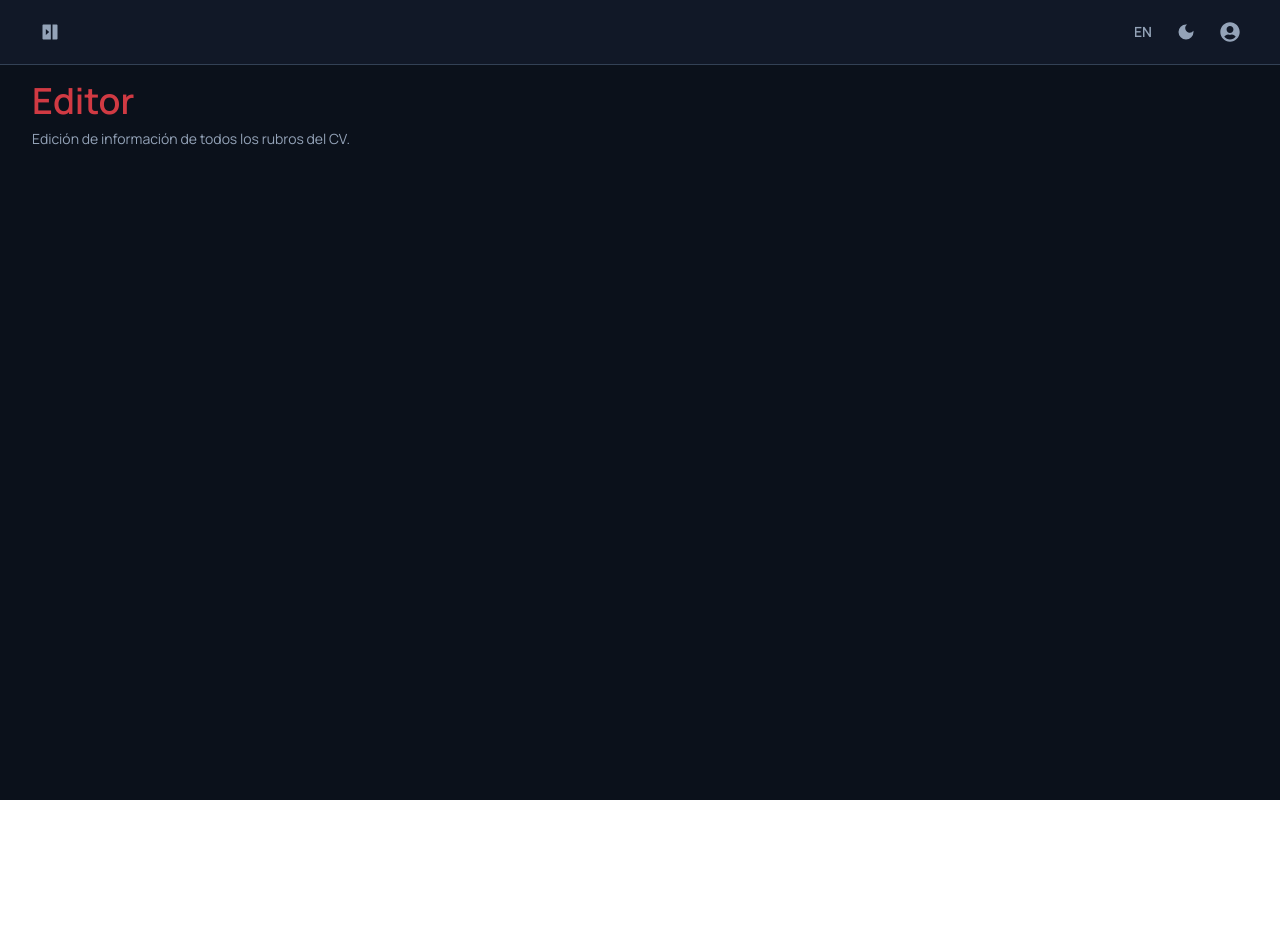
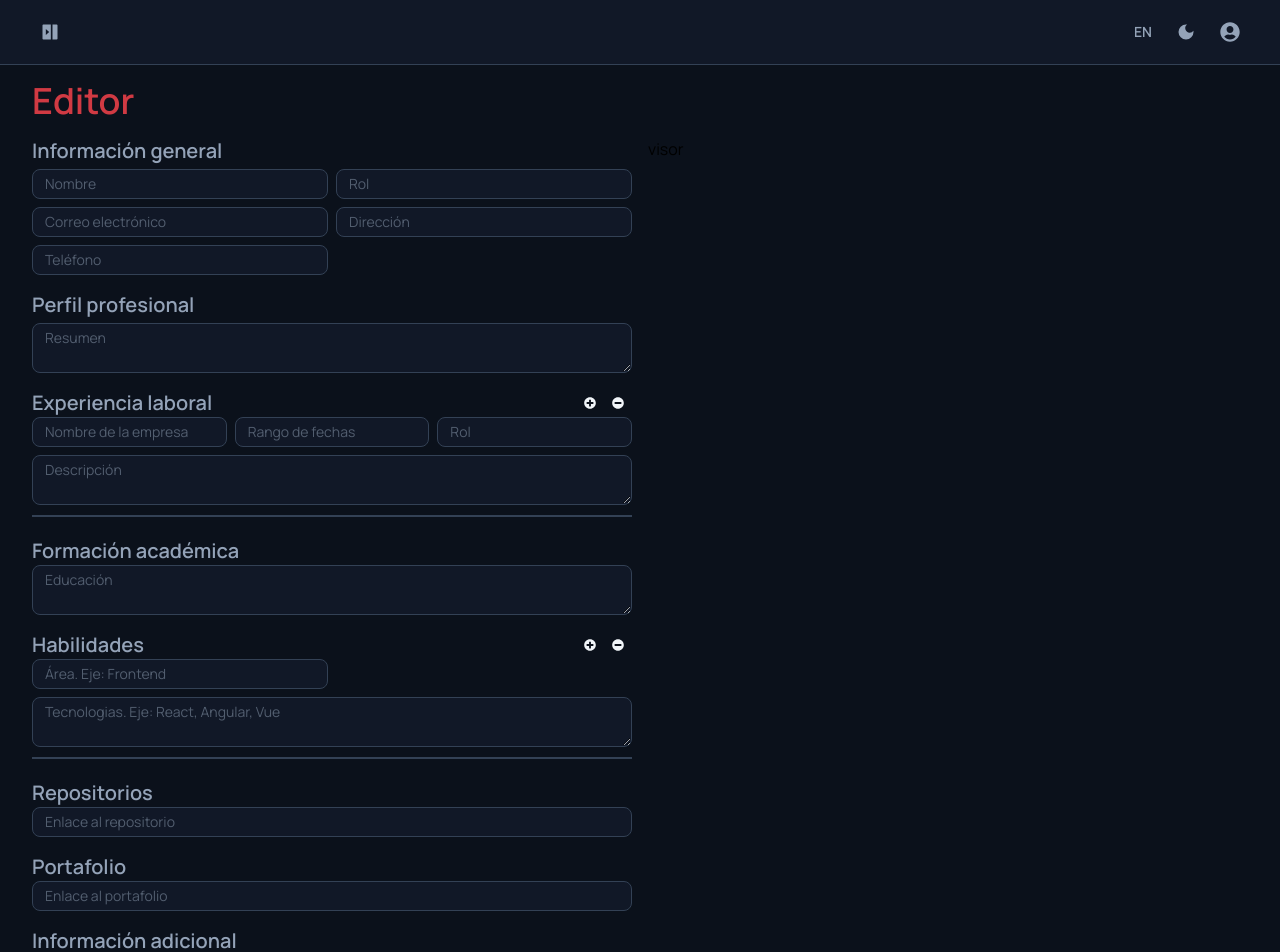
Before and after one commit to cr-gcc/career-stack, a React (Vite) app: page /editor in a window 1280 px wide. Shown: the top 952 px of the page. Before the commit the page ends 800 px from the top, so only its background shows below. Built offline with nearby package versions, Linux system fonts and the light colour scheme.

Commit message:
Campos del editor con diseño

```diff
--- a/src/domains/admin/pages/EditorPage.tsx
+++ b/src/domains/admin/pages/EditorPage.tsx
@@ -1,15 +1,96 @@
 import { useTranslation } from "react-i18next";
+import { InputLabelIcon } from "@components/ui/InputLabelIcon";
+import { ButtonIcon } from "@components/ui/ButtonIcon";
+import { FaPlusCircle, FaMinusCircle } from "react-icons/fa";
 
 export function EditorPage() {
     const { t } = useTranslation();
 
     return (
-        <div className="flex flex-col gap-4 sm:gap-6 w-full max-w-7xl mx-auto">
+        <div className="flex flex-col gap-2 sm:gap-4 w-full max-w-7xl mx-auto mb-8">
             <div className="space-y-1 sm:space-y-2">
                 <h2 className="h2 text-primary">{t('editor.title')}</h2>
-                <p className="text-sm sm:text-md text-ts">
-                    {t('editor.subtitle')}
-                </p>
+            </div>
+            <div className="grid grid-cols-1 sm:grid-cols-2 gap-2 sm:gap-4 w-full">
+                <div className="flex flex-col gap-1 sm:gap-2 w-full">
+                    <div id="editor-section-general-info" className="mb-2">
+                        <h5 className="h5 text-ts mb-1">{t('editor.sections.generalInfo')}</h5>
+                        <div className="grid grid-cols-1 sm:grid-cols-2 gap-1 sm:gap-2 w-full">
+                            <InputLabelIcon type="text" placeholder={t('editor.fields.name')} className="w-full text-sm" />
+                            <InputLabelIcon type="text" placeholder={t('editor.fields.rol')} className="w-full text-sm" />
+                            <InputLabelIcon type="email" placeholder={t('editor.fields.email')} className="w-full text-sm" />
+                            <InputLabelIcon type="text" placeholder={t('editor.fields.address')} className="w-full text-sm" />
+                            <InputLabelIcon type="number" placeholder={t('editor.fields.phone')} className="w-full text-sm" />
+                        </div>
+                    </div>
+                    <div id="editor-section-profesional-profile" className="mb-2">
+                        <h5 className="h5 text-ts mb-1">{t('editor.sections.profesionalProfile')}</h5>
+                        <div className="flex flex-col gap-1 sm:gap-2 w-full">
+                            <textarea className="w-full rounded-lg border border-border bg-surface px-3 py-1 focus:outline-none focus:border-primary focus:ring-1 focus:ring-primary transition-colors text-tp placeholder:text-ts/50 text-sm" placeholder={t('editor.fields.summary')}></textarea>
+                        </div>
+                    </div>
+                    <div id="editor-section-work-experiences" className="mb-2">
+                        <div className="flex justify-between w-full">
+                            <h5 className="h5 text-ts">{t('editor.sections.workExperiences')}</h5>
+                            <div className="flex">
+                                <ButtonIcon icon={<FaPlusCircle />} className="text-xs text-emphasis" />
+                                <ButtonIcon icon={<FaMinusCircle />} className="text-xs text-emphasis" />
+                            </div>
+                        </div>
+                        <div className="grid grid-cols-1 sm:grid-cols-3 gap-1 sm:gap-2 w-full">
+                            <InputLabelIcon type="text" placeholder={t('editor.fields.companyName')} className="w-full text-sm" />
+                            <InputLabelIcon type="text" placeholder={t('editor.fields.dateRange')} className="w-full text-sm" />
+                            <InputLabelIcon type="email" placeholder={t('editor.fields.rol')} className="w-full text-sm" />
+                            <div className="col-span-3">
+                                <textarea className="w-full rounded-lg border border-border bg-surface px-3 py-1 focus:outline-none focus:border-primary focus:ring-1 focus:ring-primary transition-colors text-tp placeholder:text-ts/50 text-sm" placeholder={t('editor.fields.description')}></textarea>
+                            </div>
+                        </div>
+                        <hr className="border-b border-border my-1" />
+                    </div>
+                    <div id="editor-section-education" className="mb-2">
+                        <h5 className="h5 text-ts">{t('editor.sections.education')}</h5>
+                        <div className="flex flex-col gap-1 sm:gap-2 w-full">
+                            <textarea className="w-full rounded-lg border border-border bg-surface px-3 py-1 focus:outline-none focus:border-primary focus:ring-1 focus:ring-primary transition-colors text-tp placeholder:text-ts/50 text-sm" placeholder={t('editor.fields.education')}></textarea>
+                        </div>
+                    </div>
+                    <div id="editor-section-skills" className="mb-2">
+                        <div className="flex justify-between w-full">
+                            <h5 className="h5 text-ts">{t('editor.sections.skills')}</h5>
+                            <div className="flex">
+                                <ButtonIcon icon={<FaPlusCircle />} className="text-xs text-emphasis" />
+                                <ButtonIcon icon={<FaMinusCircle />} className="text-xs text-emphasis" />
+                            </div>
+                        </div>
+                        <div className="grid grid-cols-1 sm:grid-cols-2 gap-1 sm:gap-2 w-full">
+                            <InputLabelIcon type="text" placeholder={t('editor.fields.area')} className="w-full text-sm" />
+                            <div className="col-span-2">
+                                <textarea className="w-full rounded-lg border border-border bg-surface px-3 py-1 focus:outline-none focus:border-primary focus:ring-1 focus:ring-primary transition-colors text-tp placeholder:text-ts/50 text-sm" placeholder={t('editor.fields.tecnologies')}></textarea>
+                            </div>
+                        </div>
+                        <hr className="border-b border-border my-1" />
+                    </div>
+                    <div id="editor-section-repositories" className="mb-2">
+                        <h5 className="h5 text-ts">{t('editor.sections.repositories')}</h5>
+                        <div className="flex flex-col gap-1 sm:gap-2 w-full">
+                            <InputLabelIcon type="text" placeholder={t('editor.fields.repositoryLink')} className="w-full text-sm" />
+                        </div>
+                    </div>
+                    <div id="editor-section-portfolio" className="mb-2">
+                        <h5 className="h5 text-ts">{t('editor.sections.portfolio')}</h5>
+                        <div className="flex flex-col gap-1 sm:gap-2 w-full">
+                            <InputLabelIcon type="text" placeholder={t('editor.fields.portfolioLink')} className="w-full text-sm" />
+                        </div>
+                    </div>
+                    <div id="editor-section-extra-info">
+                        <h5 className="h5 text-ts">{t('editor.sections.extraInfo')}</h5>
+                        <div className="flex flex-col gap-1 sm:gap-2 w-full">
+                            <textarea className="w-full rounded-lg border border-border bg-surface px-3 py-1 focus:outline-none focus:border-primary focus:ring-1 focus:ring-primary transition-colors text-tp placeholder:text-ts/50 text-sm" placeholder={t('editor.fields.extraInfo')}></textarea>
+                        </div>
+                    </div>
+                </div>
+                <div>
+                    <p>visor</p>
+                </div>
             </div>
         </div>
     )
--- a/src/i18n/locales/en.ts
+++ b/src/i18n/locales/en.ts
@@ -53,7 +53,34 @@ export const en = {
 
     editor: {
         title: 'Editor',
-        subtitle: 'Editing information of all CV sections.',
+        sections: {
+            generalInfo: 'General information',
+            profesionalProfile: 'Professional profile',
+            workExperiences: 'Work experiences',
+            education: 'Education',
+            skills: 'Skills',
+            repositories: 'Repositories',
+            portfolio: 'Portfolio',
+            extraInfo: 'Extra information',
+        },
+
+        fields: {
+            name: 'Name',
+            rol: 'Rol',
+            email: 'Email',
+            address: 'Address',
+            phone: 'Phone',
+            summary: 'Summary',
+            companyName: 'Company name',
+            dateRange: 'Date range',
+            description: 'Description',
+            education: 'Education',
+            area: 'Area. Example: Frontend',
+            tecnologies: 'Tecnologies. Example: React, Angular, Vue',
+            repositoryLink: 'Repository link',
+            portfolioLink: 'Portfolio link',
+            extraInfo: 'Extra information',
+        }
     },
 
     jobOffers: {
--- a/src/i18n/locales/es.ts
+++ b/src/i18n/locales/es.ts
@@ -53,7 +53,35 @@ export const es = {
 
     editor: {
         title: 'Editor',
-        subtitle: 'Edición de información de todos los rubros del CV.',
+        sections: {
+            generalInfo: 'Información general',
+            profesionalProfile: 'Perfil profesional',
+            workExperiences: 'Experiencia laboral',
+            education: 'Formación académica',
+            skills: 'Habilidades',
+            repositories: 'Repositorios',
+            portfolio: 'Portafolio',
+            extraInfo: 'Información adicional',
+        },
+
+        fields: {
+            name: 'Nombre',
+            rol: 'Rol',
+            email: 'Correo electrónico',
+            address: 'Dirección',
+            phone: 'Teléfono',
+            summary: 'Resumen',
+            companyName: 'Nombre de la empresa',
+            dateRange: 'Rango de fechas',
+            description: 'Descripción',
+            education: 'Educación',
+            area: 'Área. Eje: Frontend',
+            tecnologies: 'Tecnologias. Eje: React, Angular, Vue',
+
+            repositoryLink: 'Enlace al repositorio',
+            portfolioLink: 'Enlace al portafolio',
+            extraInfo: 'Información adicional',
+        }
     },
 
     jobOffers: {
```
